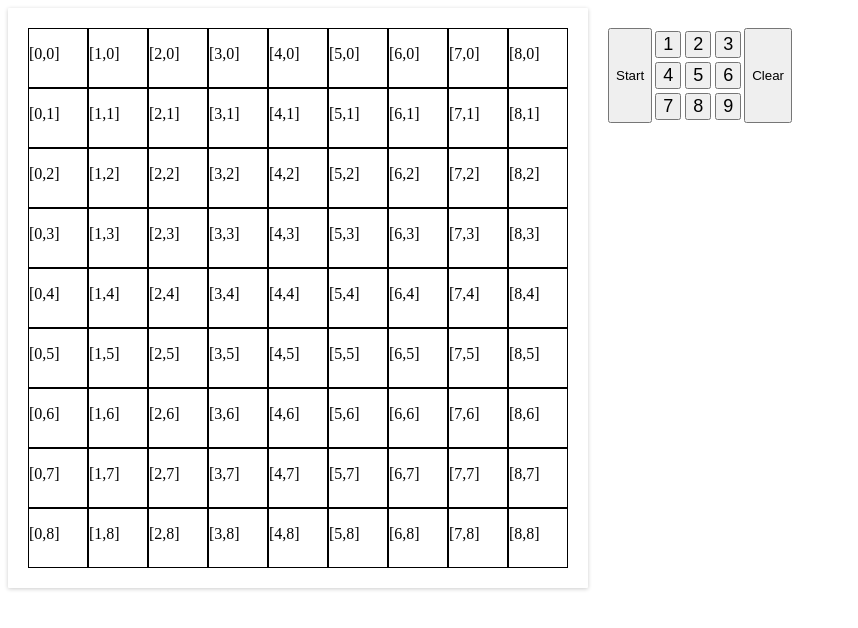
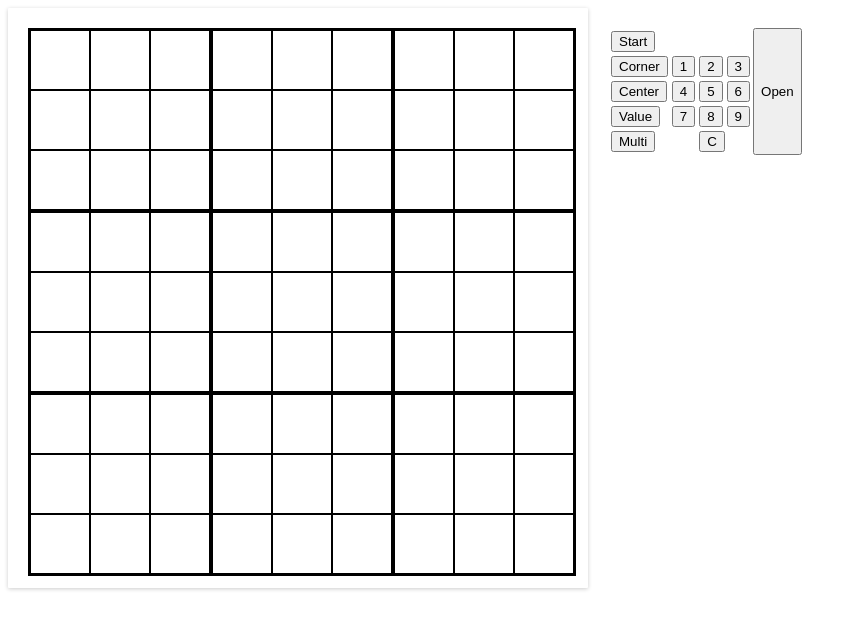
Before and after one commit to alessandrocarraro/sudokuapp, a plain HTML site: page index.html in a window 1280 px wide. Both pictures are taken after a click on the button "Start". Shown: the whole page, without its empty margins (0-858 px from the left). Drawn offline with Linux system fonts and the light colour scheme.

Commit message:
first working UI

```diff
--- a/code.js
+++ b/code.js
@@ -1,43 +1,42 @@
-var selection = [];
 var sudoku = new Sudoku();
+var multiselect = false;
+var updatemode = "mode-center";
 
-function createCell(r, c) {
-    var par = document.createElement("p");
-    text = document.createTextNode("[" + r + "," + c+ "]");
-    par.appendChild(text);
+function createCell(c, r) {
     var elem = document.createElement("div");
     elem.className = "cell";
     elem.id = "r" + r + "c" + c;
-    elem.appendChild(par);
     elem.addEventListener("click", oncellselect)
+
+    if (r % 3 == 0)
+        elem.style.borderTop = "3px solid black";
+    else
+        elem.style.borderTop = "1px solid black";
+    if (r == 8)
+        elem.style.borderBottom = "3px solid black";
+    if (c % 3 == 0)
+        elem.style.borderLeft = "3px solid black";
+    else
+        elem.style.borderLeft = "1px solid black";
+    if (c == 8)
+        elem.style.borderRight = "3px solid black";
     return elem;
 }
 
-function findParent(elem, localName) {
-    if (elem.localName == localName)
-        return elem;
-    return findParent(elem.parentNode, localName);
+function oncellselect(e) {
+    if (this.classList.contains("selectedcell"))
+        this.classList.remove("selectedcell");
+    else
+    {
+        if (!multiselect)
+            resetSelectedCells();
+        this.classList.add("selectedcell")
+    }
 }
 
-function clearSelection() {
-    selection = [];
-    var elements = document.getElementById("content").getElementsByClassName("cell");
-    elements.forEach(element => {
-        element.style.backgroundColor = null;
-    });
-}
-
-function oncellselect(e) {
-    var current = e.target;
-    if (current.localName != "div")
-        current = findParent(current, "div");
-
-    if (current.style.backgroundColor == "lightyellow")
-        current.style.backgroundColor = null;
-    else
-        current.style.backgroundColor = "lightyellow";
-
-    selection.push(sudoku.labels[elem.id])
+function resetSelectedCells() {
+    document.querySelectorAll(".selectedcell").forEach(cell => {
+        cell.classList.remove("selectedcell")});
 }
 
 function createRow(r) {
@@ -51,6 +50,7 @@ function createRow(r) {
 }
 
 function start() {
+    sudoku = new Sudoku();
     var mainarea = document.getElementById("content");
     mainarea.textContent = "";
     for (var i = 0; i < 9; i++)
@@ -58,8 +58,34 @@ function start() {
         var row = createRow(i);
         mainarea.appendChild(row);
     }
+
+    for(const element of document.getElementsByClassName("updatetype")) {
+        element.addEventListener("click", toggleUpdateMode)
+    }
+}
+
+function toggleUpdateMode(e) {
+    updatemode = this.id;
+    document.querySelectorAll(".updatetype").forEach(element => {
+        selectButton(element, element.id == this.id);
+    });
+}
+
+function toggleSelectMode() {
+    multiselect = !multiselect;
+    if (!multiselect)
+        resetSelectedCells();
+    selectButton(document.getElementById("btn-select-mode"), multiselect)
+}
+
+function selectButton(element, condition) {
+    if (condition)
+        element.classList.add("selected");
+    else
+        element.classList.remove("selected");
 }
 
 function apply(value) {
-
+    var selection = document.querySelectorAll(".selectedcell");
+    sudoku.updateCells(selection, updatemode, value);
 }
--- a/index.html
+++ b/index.html
@@ -1,51 +1,74 @@
 <html>
     <head>
         <link rel="stylesheet" href="style.css">
-        <script src="cell.js"> </script>
-        <script src="code.js"> </script>
     </head>
 <body>
 
-    <div class="mainarea" id="content">
-    </div>
+    <div class="mainarea" id="content"></div>
     <div class="controls">
-        <button onclick="start()"> Start </button>
         <table>
             <tr>
                 <td>
-                    <button onclick="apply(1)" style="font-size: large;">1</button>
-                </td>
-                <td>
-                    <button onclick="apply(2)" style="font-size: large;">2</button>
-                </td>
-                <td>
-                    <button onclick="apply(3)" style="font-size: large;">3</button>
+                    <button onclick="start()" class="start"> Start </button>
                 </td>
             </tr>
             <tr>
                 <td>
-                    <button onclick="apply(4)" style="font-size: large;">4</button>
+                    <button class="updatetype" id="mode-corner">Corner</button>
                 </td>
                 <td>
-                    <button onclick="apply(5)" style="font-size: large;">5</button>
+                    <button onclick="apply(1)" class="digit">1</button>
                 </td>
                 <td>
-                    <button onclick="apply(6)" style="font-size: large;">6</button>
+                    <button onclick="apply(2)" class="digit">2</button>
+                </td>
+                <td>
+                    <button onclick="apply(3)" class="digit" >3</button>
                 </td>
             </tr>
             <tr>
                 <td>
-                    <button onclick="apply(7)" style="font-size: large;">7</button>
+                    <button class="updatetype" id="mode-center">Center</button>
                 </td>
                 <td>
-                    <button onclick="apply(8)" style="font-size: large;">8</button>
+                    <button onclick="apply(4)" class="digit">4</button>
                 </td>
                 <td>
-                    <button onclick="apply(9)" style="font-size: large;">9</button>
+                    <button onclick="apply(5)" class="digit">5</button>
+                </td>
+                <td>
+                    <button onclick="apply(6)" class="digit">6</button>
                 </td>
             </tr>
+            <tr>
+                <td>
+                    <button class="updatetype" id="mode-value">Value</button>
+                </td>
+                <td>
+                    <button onclick="apply(7)" class="digit">7</button>
+                </td>
+                <td>
+                    <button onclick="apply(8)" class="digit">8</button>
+                </td>
+                <td>
+                    <button onclick="apply(9)" class="digit">9</button>
+                </td>
+            </tr>
+            <tr>
+                <td>
+                    <button onclick="toggleSelectMode()" id="btn-select-mode" class="start">Multi</button>
+                </td>
+                <td>
+                </td>
+                <td colspan=2>
+                    <button onclick="apply('')" class="digit start"> C </button>
+                </td>
         </table>
-        <button onclick="clearSelection()"> Clear </button>
-    <div>
+        <button onclick="document.getElementById('file-input').click();">Open</button>
+        <input id="file-input" type="file" name="name" style="display: none;" />
+
+    </div>
+    <script src="cell.js"> </script>
+    <script src="code.js"> </script>
 </body>
 </html>
```
